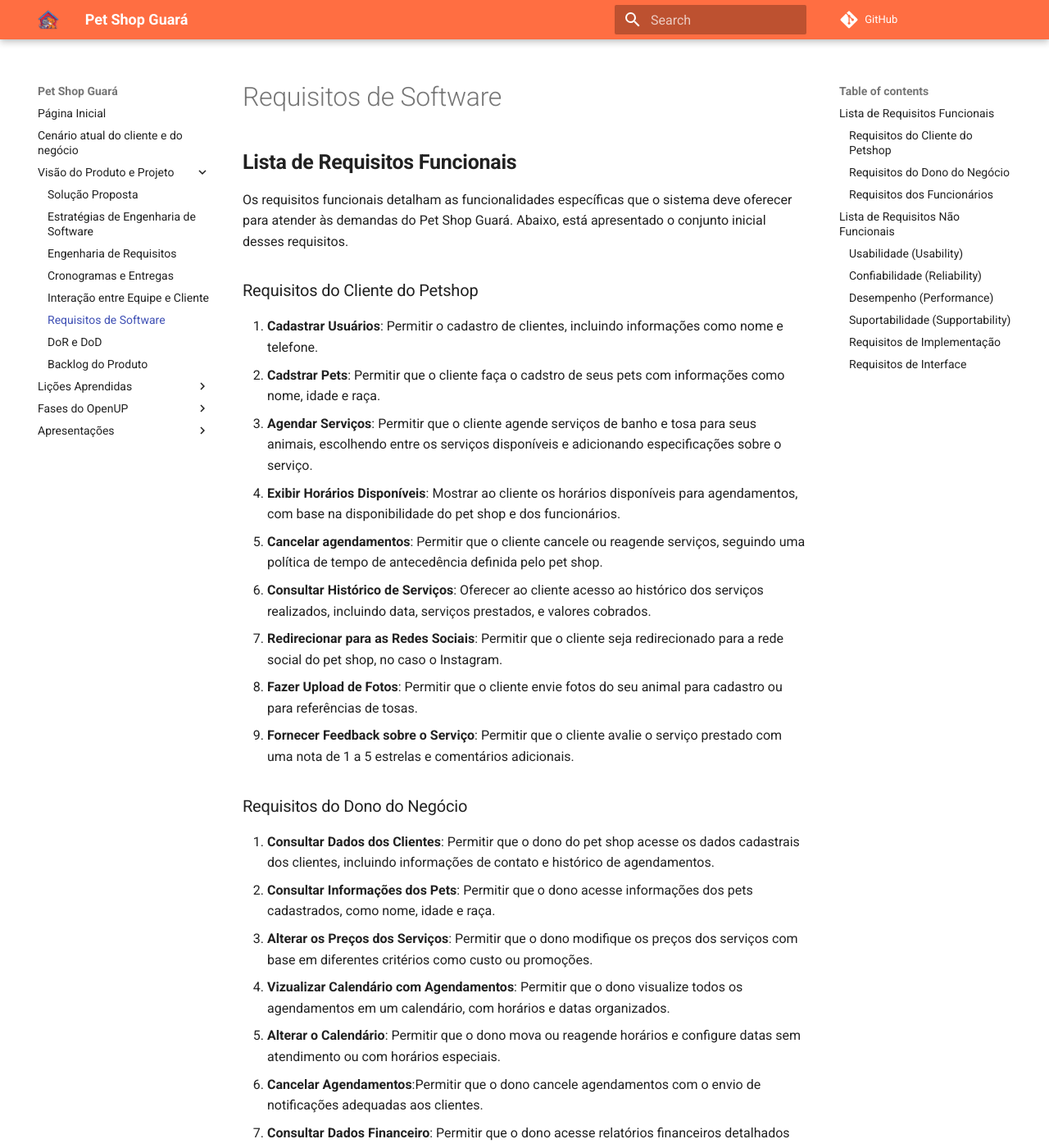
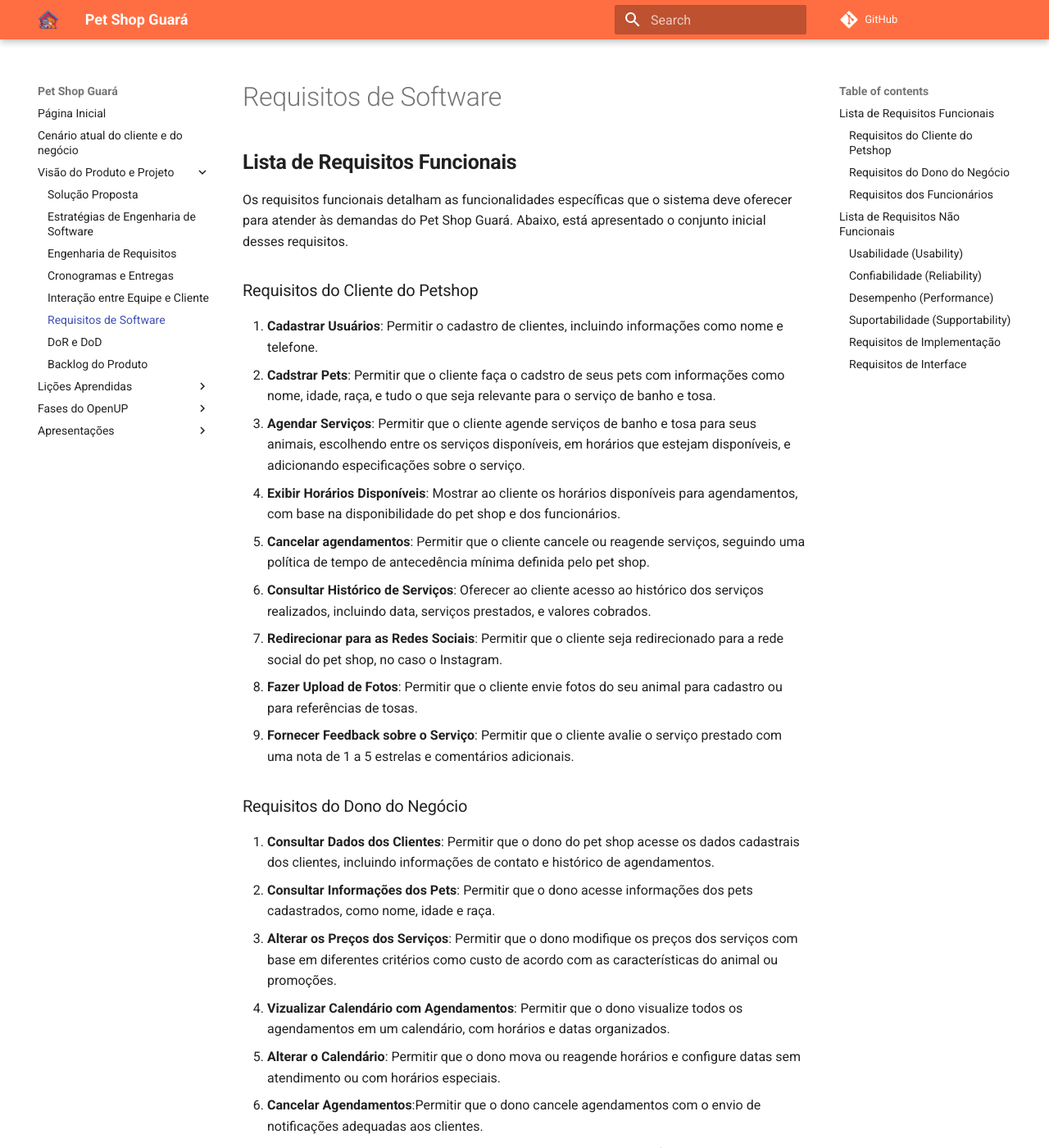
Before and after one commit to mdsreq-fga-unb/2024.2-T03-PetShopGuara, an MkDocs documentation site: the page built from docs/VisãoProduto/Requisitos.md, in a window 1280 px wide and 1400 px high. Shown: the whole window at 82% size. Built offline with MkDocs 1.6.1 and Material for MkDocs 9.7.7, drawn with Linux system fonts in a browser that asks for light colours; comment, search, counter and statistics services are not loaded; some of the changed text lies outside the part shown.

Commit message:
docs: ajustando os requisitos

```diff
--- a/docs/VisãoProduto/Requisitos.md
+++ b/docs/VisãoProduto/Requisitos.md
@@ -6,10 +6,10 @@ Os requisitos funcionais detalham as funcionalidades específicas que o sistema
 
 ### Requisitos do Cliente do Petshop
 1. **Cadastrar Usuários**: Permitir o cadastro de clientes, incluindo informações como nome e telefone.
-2. **Cadstrar Pets**: Permitir que o cliente faça o cadstro de seus pets com informações como nome, idade e raça.
-3. **Agendar Serviços**: Permitir que o cliente agende serviços de banho e tosa para seus animais, escolhendo entre os serviços disponíveis e adicionando especificações sobre o serviço.
+2. **Cadstrar Pets**: Permitir que o cliente faça o cadstro de seus pets com informações como nome, idade, raça, e tudo o que seja relevante para o serviço de banho e tosa.
+3. **Agendar Serviços**: Permitir que o cliente agende serviços de banho e tosa para seus animais, escolhendo entre os serviços disponíveis, em horários que estejam disponíveis, e adicionando especificações sobre o serviço.
 4. **Exibir Horários Disponíveis**: Mostrar ao cliente os horários disponíveis para agendamentos, com base na disponibilidade do pet shop e dos funcionários.
-5. **Cancelar agendamentos**: Permitir que o cliente cancele ou reagende serviços, seguindo uma política de tempo de antecedência definida pelo pet shop.
+5. **Cancelar agendamentos**: Permitir que o cliente cancele ou reagende serviços, seguindo uma política de tempo de antecedência mínima definida pelo pet shop.
 6. **Consultar Histórico de Serviços**: Oferecer ao cliente acesso ao histórico dos serviços realizados, incluindo data, serviços prestados, e valores cobrados.
 7. **Redirecionar para as Redes Sociais**: Permitir que o cliente seja redirecionado para a rede social do pet shop, no caso o Instagram.
 8. **Fazer Upload de Fotos**: Permitir que o cliente envie fotos do seu animal para cadastro ou para referências de tosas.
@@ -18,11 +18,11 @@ Os requisitos funcionais detalham as funcionalidades específicas que o sistema
 ### Requisitos do Dono do Negócio
 10. **Consultar Dados dos Clientes**: Permitir que o dono do pet shop acesse os dados cadastrais dos clientes, incluindo informações de contato e histórico de agendamentos.
 11. **Consultar Informações dos Pets**: Permitir que o dono acesse informações dos pets cadastrados, como nome, idade e raça.
-12. **Alterar os Preços dos Serviços**: Permitir que o dono modifique os preços dos serviços com base em diferentes critérios como custo ou promoções.
+12. **Alterar os Preços dos Serviços**: Permitir que o dono modifique os preços dos serviços com base em diferentes critérios como custo de acordo com as características do animal ou promoções.
 13. **Vizualizar Calendário com Agendamentos**: Permitir que o dono visualize todos os agendamentos em um calendário, com horários e datas organizados.
 14. **Alterar o Calendário**: Permitir que o dono mova ou reagende horários e configure datas sem atendimento ou com horários especiais.
 15. **Cancelar Agendamentos**:Permitir que o dono cancele agendamentos com o envio de notificações adequadas aos clientes.
-16. **Consultar Dados Financeiro**: Permitir que o dono acesse relatórios financeiros detalhados sobre os serviços prestados.
+16. **Consultar Dados Financeiro**: Permitir que o dono acesse relatórios financeiros,  detalhando o custo dos serviços que foram realizados e o valor cobrado por cada um.
 17. **Consultar os Feedbacks Forncecidos**: Permitir que o dono veja e analise os feedbacks dos clientes para identificar áreas de melhoria.
 
 ### Requisitos dos Funcionários
```
